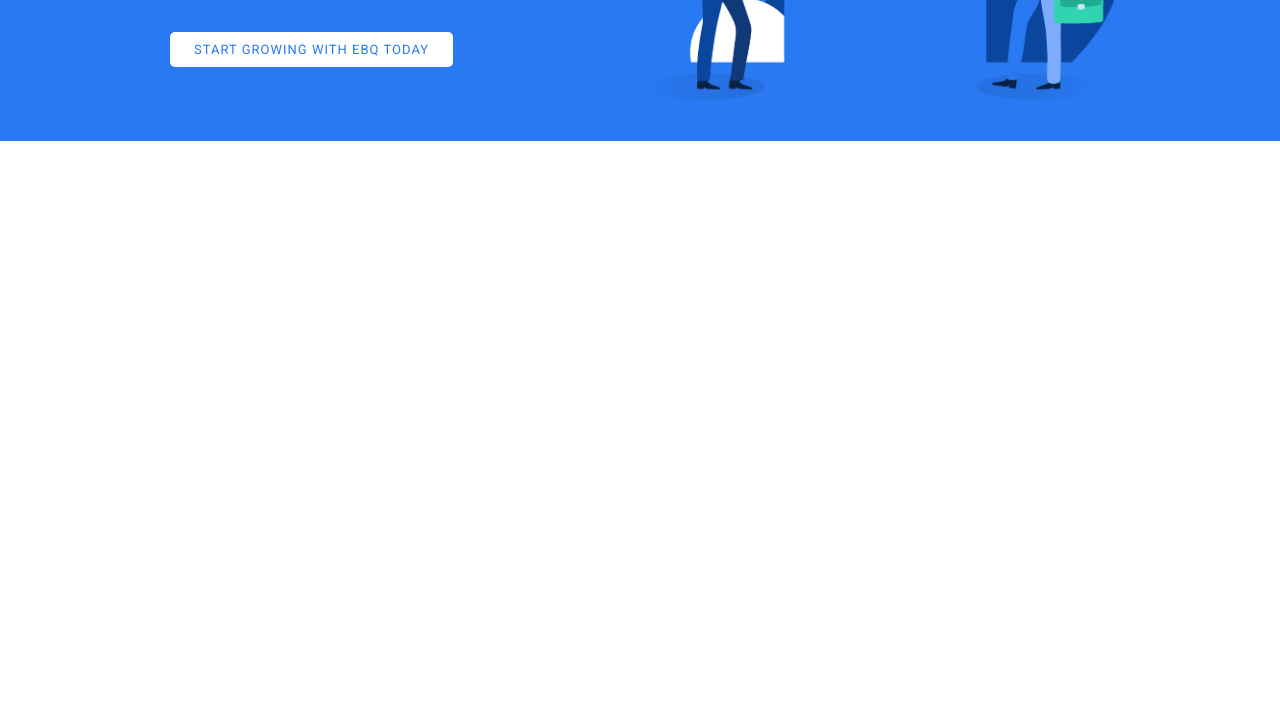
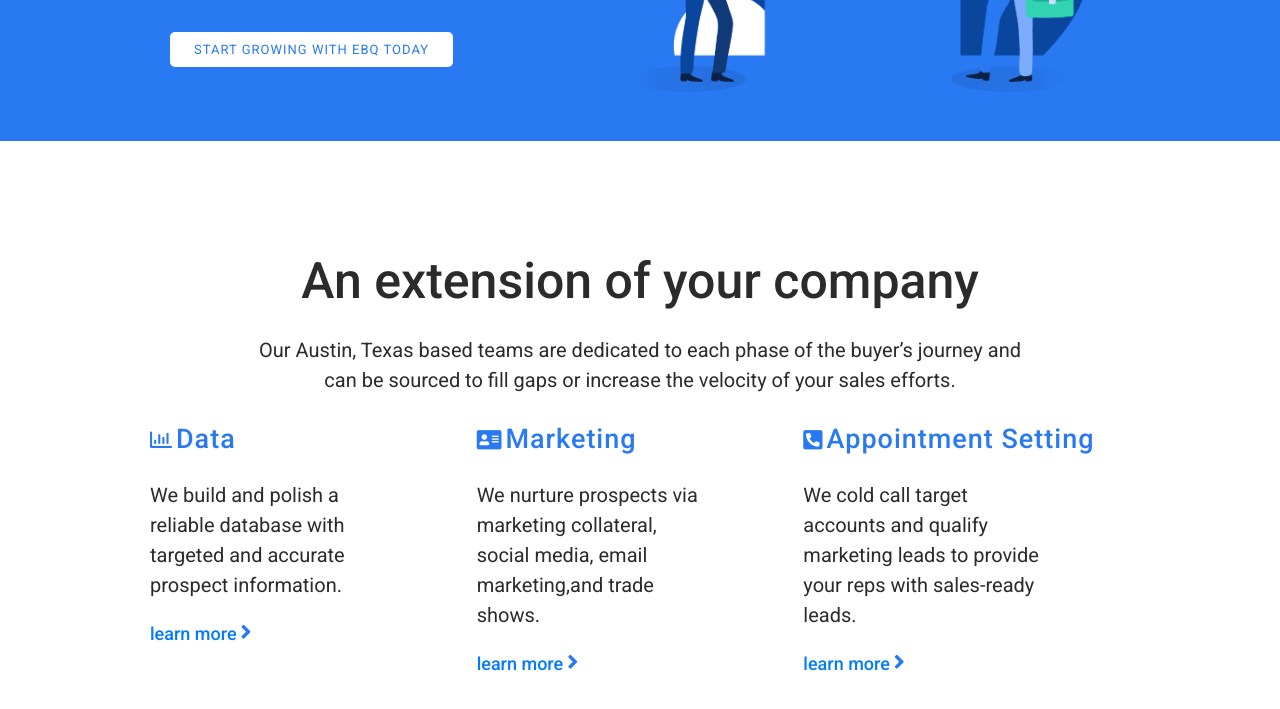
Before and after one commit to ShikhbeShobaiWebDesign/seventh_assignment_ebq, a plain HTML site: page index.html in a window 1280 px wide. Shown: the part 475-1184 px from the top of the page. Before the commit the page ends 800 px from the top, so only its background shows below. Drawn offline with Linux system fonts and the light colour scheme.

Commit message:
3rd part done

```diff
--- a/css/style.css
+++ b/css/style.css
@@ -3,6 +3,9 @@
 /* font link */
 
 /* general design start */
+*{
+    max-width: 100%;
+}
 body{
     font-family: 'Roboto', sans-serif;
 }
@@ -117,3 +120,73 @@ body{
     right: 10px;
 }
 /* header design end */
+
+/* company extension design start */
+.extension-header{
+    margin-top: 100px;
+}
+.extension-header h1,p{
+    color: #2B2B2B;
+    width: 80%;
+    max-width: 80%;
+    margin: 0 auto 24px auto;
+    text-align: center;
+}
+
+.extension-header h1{
+    font-size: 50px;
+}
+
+.extension-header p{
+    font-size: 20px;
+}
+.extension-items{
+    width: 100%;
+}
+.extension-item{
+    margin-bottom: 50px;
+}
+.extension-item i{
+    font-size: 25px;
+    color: #2979F2;
+    display: inline-block;
+}
+.extension-item span{
+    font-size: 27px;
+    display: inline-block;
+    color: #2979F2;
+    text-transform: capitalize;
+    font-weight: 500;
+    letter-spacing: 1px;
+}
+
+.extension-item p{
+    text-align: left;
+    margin: 20px 0 !important;
+    width: 100% !important;
+    font-size: 20px;
+    font-weight: 400;
+    color: #2B2B2B;
+}
+
+.extension-item a{
+    font-size: 18px;
+    font-weight: 500;
+}
+
+.extension-item i{
+    font-size: 22px;
+}
+
+@media (max-width: 1200px){
+    .custom-container{
+        padding: 0;
+    }
+}
+
+@media (max-width: 576px){
+    .extension-item{
+        margin-left: 30px !important;
+    }
+}
+/* company extension design end */
--- a/index.html
+++ b/index.html
@@ -61,6 +61,80 @@
         </section>
         <!-- header banner section end -->
 
+        <!-- company extension section start -->
+        <section class="extension">
+            <div class="custom-container">
+                <div class="extension-header">
+                    <h1>An extension of your company</h1>
+                    <p>Our Austin, Texas based teams are dedicated to each phase of the buyer’s journey and can be sourced to fill gaps or increase the velocity of your sales efforts.</p>
+                </div>
+                <div class="extension-items">
+                    <div class="row justify-content-between">
+                        <div class="col-12 col-lg-4">
+                            <div class="extension-item">
+                                <i class="far fa-chart-bar"></i>
+                                <span>data</span>
+                                <p>We build and polish a reliable database with targeted and accurate prospect information.</p>
+                                <a href="#">learn more</a>
+                                <i class="fas fa-angle-right"></i>
+                            </div>
+                        </div>
+
+                        <div class="col-12 col-lg-4">
+                            <div class="extension-item">
+                                <i class="fas fa-address-card"></i>
+                                <span>marketing</span>
+                                <p>We nurture prospects via marketing collateral, social media, email marketing,and trade shows.</p>
+                                <a href="#">learn more</a>
+                                <i class="fas fa-angle-right"></i>
+                            </div>
+                        </div>
+
+                        <div class="col-12 col-lg-4">
+                            <div class="extension-item">
+                                <i class="fas fa-phone-square-alt"></i>
+                                <span>appointment setting</span>
+                                <p>We cold call target accounts and qualify marketing leads to provide your reps with sales-ready leads.</p>
+                                <a href="#">learn more</a>
+                                <i class="fas fa-angle-right"></i>
+                            </div>
+                        </div>
+
+                        <div class="col-12 col-lg-4">
+                            <div class="extension-item">
+                                <i class="fas fa-chart-line"></i>
+                                <span>sales</span>
+                                <p>We provide a quota-driven sales team to rapidly grow your sales pipeline and close deals.</p>
+                                <a href="#">learn more</a>
+                                <i class="fas fa-angle-right"></i>
+                            </div>
+                        </div>
+
+                        <div class="col-12 col-lg-4">
+                            <div class="extension-item">
+                                <i class="fas fa-caret-square-up"></i>
+                                <span>training</span>
+                                <p>We guide your customers through the process of learning and implementing your product.</p>
+                                <a href="#">learn more</a>
+                                <i class="fas fa-angle-right"></i>
+                            </div>
+                        </div>
+
+                        <div class="col-12 col-lg-4">
+                            <div class="extension-item">
+                                <i class="fas fa-mail-bulk"></i>
+                                <span>customer experience</span>
+                                <p>We provide professional reps that assist with inbound support and outbound customer care.</p>
+                                <a href="#">learn more</a>
+                                <i class="fas fa-angle-right"></i>
+                            </div>
+                        </div>
+                    </div>
+                </div>
+            </div>
+        </section>
+        <!-- company extension section end -->
+
         <!-- JS library link start -->
         <!-- jQuery library -->
         <script src="js/lib/jquery-lib-min.js"></script>
```
Also changed, not shown: images/EBQ-CX.png, images/Service_AS.png, images/Service_Marketing.png, images/Service_Training.png, images/data_service.png, images/sales_service.png.
